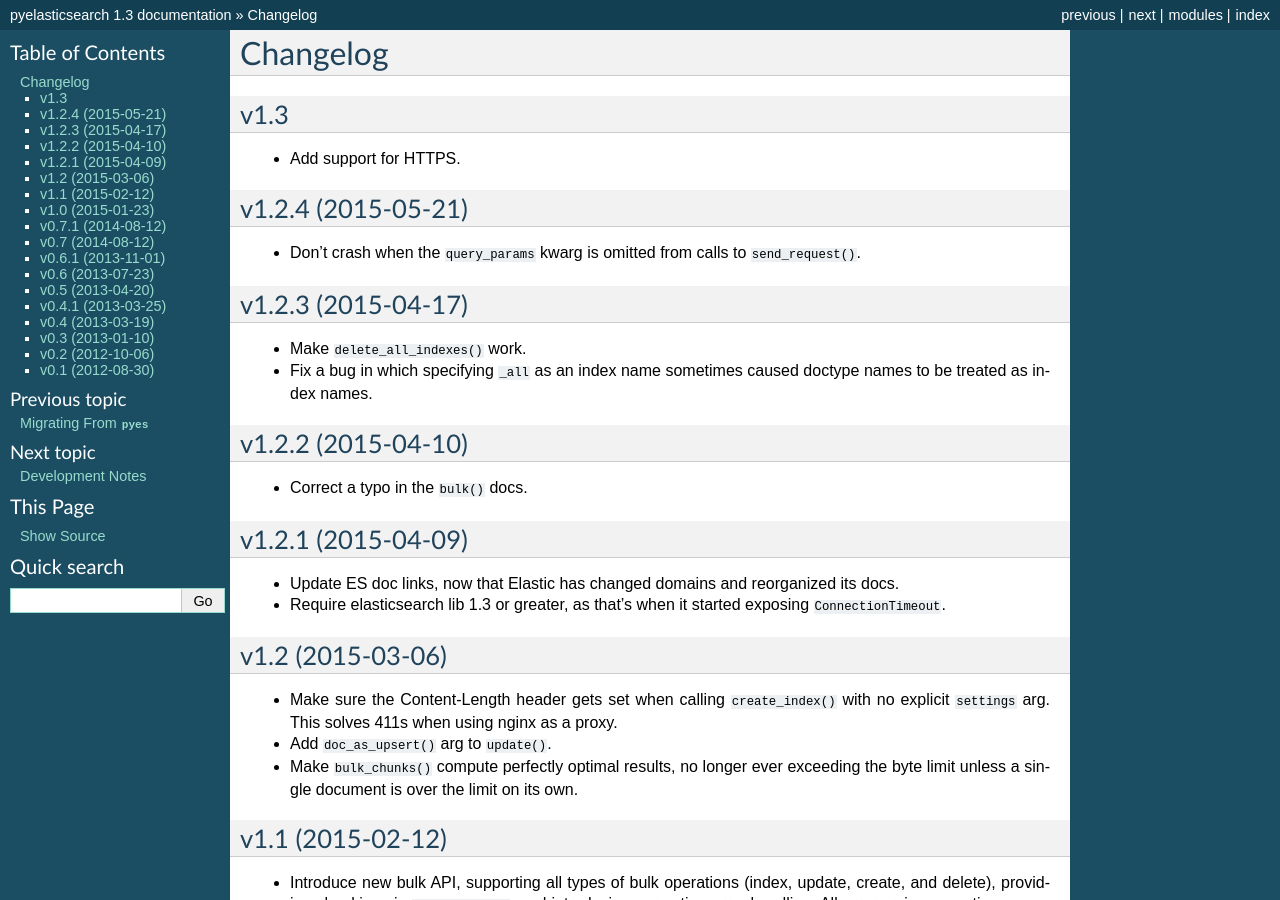
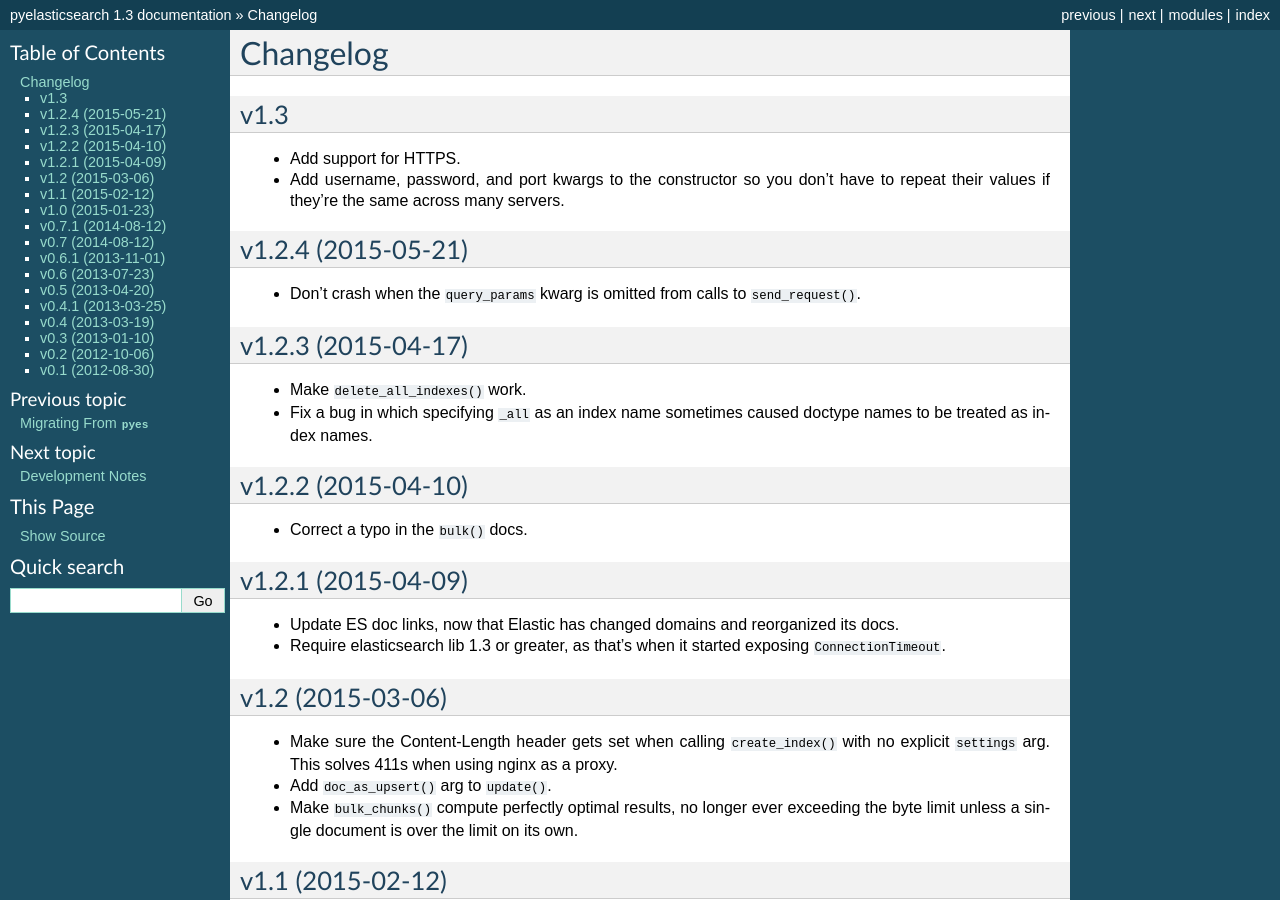
Before and after one commit to pyelasticsearch/pyelasticsearch, a Sphinx documentation site: the page built from docs/source/changelog.rst, in a window 1280 px wide and 900 px high. Built offline with Sphinx 7.4.7, drawn with Linux system fonts in a browser that asks for light colours.

Commit message:
Note the new constructor kwargs in the release notes.

```diff
--- a/docs/source/changelog.rst
+++ b/docs/source/changelog.rst
@@ -5,6 +5,8 @@
 v1.3
 ----
 * Add support for HTTPS.
+* Add username, password, and port kwargs to the constructor so you don't have
+  to repeat their values if they're the same across many servers.
 
 
 v1.2.4 (2015-05-21)
```
